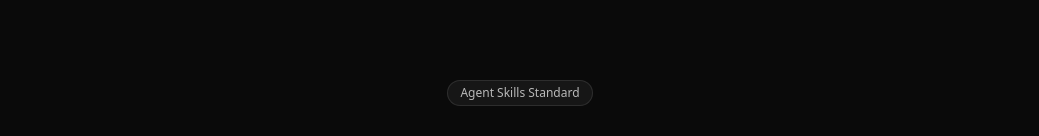
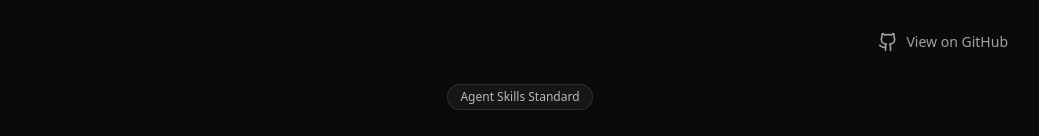
Before and after one commit to gabeosx/agentskillsdir, a React (Vite) app: page / in a window 1280 px wide. Shown: the top 136 px of the page, without its empty margins (120-1159 px from the left). Built offline with nearby package versions, Linux system fonts and the light colour scheme.

Commit message:
feat(ui): add GitHub link to page header

```diff
--- a/src/App.tsx
+++ b/src/App.tsx
@@ -56,7 +56,18 @@
 
   return (
     <div className="min-h-screen bg-[#0a0a0a] text-[#ededed] font-sans selection:bg-white/20">
-      <div className="max-w-5xl mx-auto px-6 py-20">
+      <div className="max-w-5xl mx-auto px-6 pt-8 pb-20">
+        <div className="flex justify-end mb-8">
+          <a
+            href="https://github.com/gabeosx/agentskillsdir"
+            target="_blank"
+            rel="noopener noreferrer"
+            className="flex items-center space-x-2 text-sm text-[#a1a1a1] hover:text-white transition-colors group"
+          >
+            <Github className="w-5 h-5" />
+            <span className="font-medium">View on GitHub</span>
+          </a>
+        </div>
 
         {/* Header */}
         <div className="flex flex-col items-center text-center mb-16 space-y-6">
```
